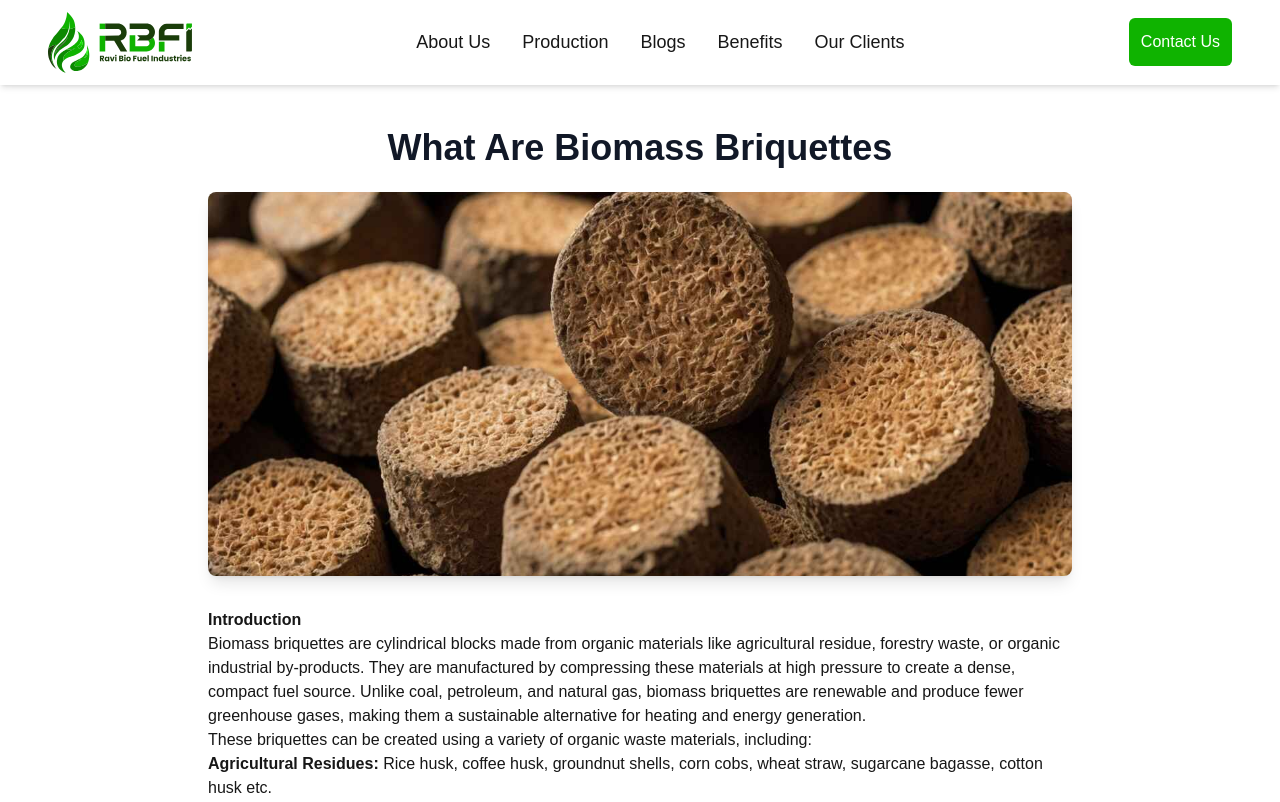
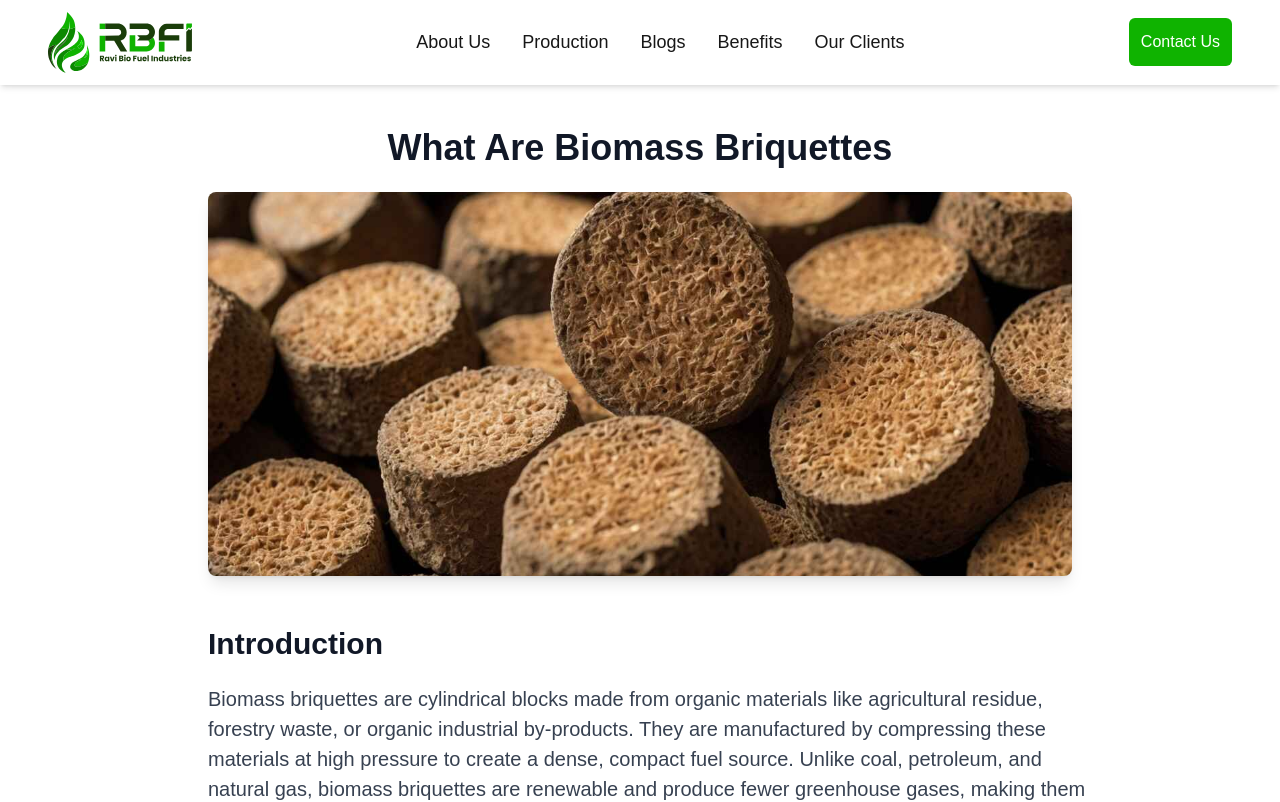
Before and after one commit to Pallab-Kashyap/RBF-Industries, a Next.js app: page /blogs/0 in a window 1280 px wide. Shown: the top 802 px of the page. Built offline with nearby package versions, Linux system fonts and the light colour scheme.

Commit message:
blogs updated

```diff
--- a/package.json
+++ b/package.json
@@ -14,6 +14,7 @@
     "@fortawesome/free-solid-svg-icons": "^6.7.2",
     "@fortawesome/react-fontawesome": "^0.2.2",
     "@gsap/react": "^2.1.1",
+    "@tailwindcss/typography": "^0.5.15",
     "@vercel/analytics": "^1.3.2",
     "dotenv": "^16.4.5",
     "gsap": "^3.12.5",
@@ -21,7 +22,8 @@
     "react": "^18",
     "react-dom": "^18",
     "react-markdown": "^9.0.1",
-    "react-toastify": "^10.0.6"
+    "react-toastify": "^10.0.6",
+    "remark-gfm": "^4.0.0"
   },
   "devDependencies": {
     "@types/node": "^20",
--- a/src/app/blogs/[blogId]/page.tsx
+++ b/src/app/blogs/[blogId]/page.tsx
@@ -4,6 +4,7 @@ import Link from "next/link";
 import { blogImg1, blogImg2, blogImg3, blogImg4, blogImg5, blogImg6 } from "../../../../public/assets/blogImg";
 import { Blog } from "@/app/components/Blogs/Blogs";
 import ReactMarkdown from 'react-markdown'
+import remarkGfm from "remark-gfm";
 
 const blogList: Blog[] = [
   {
@@ -11,8 +12,7 @@ const blogList: Blog[] = [
     title: "What Are Biomass Briquettes",
     description:
       "Biomass briquettes are cylindrical blocks made from organic materials like agricultural residue, forestry waste, or organic industrial by-products.",
-    content: `# **Introduction**
-
+    content: `### Introduction
 
 Biomass briquettes are cylindrical blocks made from organic materials like agricultural residue, forestry waste, or organic industrial by-products. They are manufactured by compressing these materials at high pressure to create a dense, compact fuel source. Unlike coal, petroleum, and natural gas, biomass briquettes are renewable and produce fewer greenhouse gases, making them a sustainable alternative for heating and energy generation.
 
@@ -55,7 +55,7 @@ Biomass briquettes offer several advantages over conventional fossil fuels and e
     img: blogImg2,
     title: `Fueling India's Green Future`,
     description: `India, a nation grappling with energy security and environmental concerns, is increasingly turning towards sustainable alternatives. One such promising solution is biomass briquettes, a clean and efficient fuel source derived from agricultural residues. The Indian government has recognized the potential of biomass briquettes and has implemented several policies to promote their adoption.`,
-    content: `**Introduction**
+    content: `### Introduction
 
   India, a nation grappling with energy security and environmental concerns, is increasingly turning towards sustainable alternatives. One such promising solution is biomass briquettes, a clean and efficient fuel source derived from agricultural residues. The Indian government has recognized the potential of biomass briquettes and has implemented several policies to promote their adoption.
 
@@ -103,7 +103,7 @@ By promoting the use of biomass briquettes, India can reduce its dependence on f
     title: "The Journey of Biomass",
     description: `In the quest for sustainable energy solutions, biomass briquettes have emerged as a promising alternative to traditional fossil fuels.`,
     content:
-    `**Introduction**
+    `### Introduction
 
 In the quest for sustainable energy solutions, biomass briquettes have emerged as a promising alternative to traditional fossil fuels. These compacted blocks of organic waste material offer a renewable and environmentally friendly fuel source, making them a key player in the transition towards a greener future1.
 
@@ -134,12 +134,10 @@ Bio briquettes represent a sustainable and eco-friendly alternative to conventio
     title: "Exploring Biomass Materials",
     img: blogImg4,
     description: '',
-    content:
-`**Introduction**
+    content: `
+### Introduction
 
 Biomass materials play a crucial role in renewable energy, offering a sustainable alternative to traditional fossil fuels. Agricultural and industrial residues can be transformed into briquettes, providing an efficient energy source while minimizing waste. In this blog, we’ll explore the typical characteristics of biomass materials, focusing on their ash content and calorific value, which are vital for briquette manufacturing.
-
----
 
 **Biomass Materials and Their Properties**
 
@@ -148,7 +146,7 @@ Below is a detailed table highlighting various biomass materials, their ash cont
 Here is the complete table of biomass materials and their characteristics based on the provided image:
 
 | **Biomass** | **Ash Content (%)** | **Calorific Value (Kcal/kg)** |
-| --- | --- | --- |
+| :---: | :---: | :---: |
 | Bagasse | 1.80 | 4380K |
 | Castor Seed Shell | 8.00 | 3862K |
 | Castor Stick | 5.40 | 4300K |
@@ -184,7 +182,6 @@ Here is the complete table of biomass materials and their characteristics based
 | Rice Straw | 21.20 | 3200K |
 | Tea Waste | 3.80 | 4237K |
 | Sunflower Stalk | 4.30 | 4300K |
----
 
 **Why These Characteristics Matter**
 
@@ -193,24 +190,25 @@ Here is the complete table of biomass materials and their characteristics based
 2. **Calorific Value**:
     - This indicates the energy released during combustion. Higher calorific values make a material more effective as a fuel source.
 
----
-
 **Applications in Briquette Production**
 
 - Materials like **Bagasse** and **Groundnut Shells** are ideal for high-quality briquettes due to their low ash content and high calorific value.
 - High ash content materials like **Rice Husk** and **Tobacco Waste** may require blending with other materials for better performance.
 
----
 
 **Conclusion**
 
-Understanding the properties of biomass materials helps optimize the briquette production process. By selecting the right mix of materials, manufacturers can achieve a balance of efficiency, cost-effectiveness, and sustainability, contributing to India’s green energy goals.`
-  },
+Understanding the properties of biomass materials helps optimize the briquette production process. By selecting the right mix of materials, manufacturers can achieve a balance of efficiency, cost-effectiveness, and sustainability, contributing to India’s green energy goals.
+`},
   {
     img: blogImg5,
     title: "Biomass Briquettes vs. Traditional Fuels",
     description: "As industries worldwide strive to reduce their environmental impact and operational costs, the choice of fuel for boilers becomes increasingly significant",
-    content: `As industries worldwide strive to reduce their environmental impact and operational costs, the choice of fuel for boilers becomes increasingly significant. While traditional fuels like coal and wood have been the mainstay for decades, biomass briquettes are emerging as a compelling alternative. Let's delve into a scientific comparison of these fuel sources to understand their impact on industrial operations.
+    content: `
+
+## Introduction
+
+As industries worldwide strive to reduce their environmental impact and operational costs, the choice of fuel for boilers becomes increasingly significant. While traditional fuels like coal and wood have been the mainstay for decades, biomass briquettes are emerging as a compelling alternative. Let's delve into a scientific comparison of these fuel sources to understand their impact on industrial operations.
 
 ### Environmental Impact
 
@@ -252,7 +250,10 @@ Biomass briquettes have emerged as a promising alternative to traditional fuels
     img: blogImg6,
     title: "A Step Towards Net Zero",
     description: "India, a nation striving for sustainable development, is increasingly exploring renewable energy sources to reduce its reliance on fossil fuels and achieve its net-zero emissions goals",
-    content: `India, a nation striving for sustainable development, is increasingly exploring renewable energy sources to reduce its reliance on fossil fuels and achieve its net-zero emissions goals. Among these, biomass briquettes have emerged as a promising solution, offering a cleaner and more efficient alternative to traditional fuels like coal and wood.
+    content: `
+### Introduction
+
+India, a nation striving for sustainable development, is increasingly exploring renewable energy sources to reduce its reliance on fossil fuels and achieve its net-zero emissions goals. Among these, biomass briquettes have emerged as a promising solution, offering a cleaner and more efficient alternative to traditional fuels like coal and wood.
 
 **What are Biomass Briquettes?**
 
@@ -296,8 +297,8 @@ const page = async ({ params }: { params: { blogId: string } }) => {
   const blogNumber = blogId ? Number(blogId) : NaN;
 
   return (
-    <div className="container mx-auto px-4 py-8 max-w-4xl mt-24">
-      <article className="prose lg:prose-xl">
+    <div className="container mx-auto px-4 py-8 max-w-4xl mt-24 ">
+      <article className="">
         <h1 className="text-3xl md:text-4xl font-bold text-gray-900 mb-6 text-center ">
           {blogList[blogNumber].title}
         </h1>
@@ -311,17 +312,19 @@ const page = async ({ params }: { params: { blogId: string } }) => {
           />
         </div>
 
-        <div className="prose prose-lg max-w-none">
+        <div className="prose lg:prose-xl max-w-none ">
 
           <ReactMarkdown
-          className="markdown"
-          components={{
-            a: ({ href, children }) => (
-              <a href={href} target="_blank" rel="noopener noreferrer">
-                {children}
-              </a>
-            ),
-          }}
+          className="markdown sm:min-w-[80ch]"
+          remarkPlugins={[remarkGfm]}
+          // components={{
+          //   a: ({ href, children }) => (
+          //     <a href={href} target="_blank" rel="noopener noreferrer">
+          //       {children}
+          //     </a>
+          //   ),
+          // }}
+          // escapeHtml={false}
           >{blogList[blogNumber].content}</ReactMarkdown>
         </div>
 
--- a/src/app/components/Footer/FooterContainer.tsx
+++ b/src/app/components/Footer/FooterContainer.tsx
@@ -83,7 +83,7 @@ const HomePage: React.FC = () => {
               className=" hover:text-[#4477b9] hover:scale-150 p-[6px] cursor-pointer"
             />
           </Link>
-          <Link href={'https://www.instagram.com/rbfindustries?igsh=MWduM2ljaXZ5NG51cA=='} target="_blank">
+          <Link href={'https://www.linkedin.com/company/ravi-bio-fuel-industries'} target="_blank">
             <FontAwesomeIcon
               icon={faLinkedin}
               className=" hover:text-[#1877F2] hover:scale-150 p-[6px] cursor-pointer"
--- a/src/app/components/MoveToTop.tsx
+++ b/src/app/components/MoveToTop.tsx
@@ -8,7 +8,7 @@ const MoveToTop = () => {
   return (
     <Link
     href='#home'
-     className=' fixed h-10 w-10 rounded-lg flex justify-center items-center bg-[#0FB300] top-[90%] sm:top-[85%] z-30 right-3 sm:right-12 2xl:right-40 cursor-pointer'>
+     className=' fixed h-12 w-12 rounded-lg flex justify-center items-center bg-[#0FB300] top-[90%] sm:top-[85%] z-30 right-3 sm:right-12 2xl:right-40 cursor-pointer'>
         <FontAwesomeIcon
             icon={faArrowUp}
             className='text-white'
--- a/src/app/globals.css
+++ b/src/app/globals.css
@@ -65,3 +65,49 @@ input[type="number"]::-webkit-outer-spin-button {
 .instagram-gradient:hover {
   transform: scale(1.1); /* Slight scaling on hover */
 }
+
+
+
+.markdown {
+  table {
+    border-collapse: separate;
+    border-spacing: 0;
+    border: 1px solid rgba(0, 0, 0, 0.150); /* Outer border for the table */
+    border-radius: 10px; /* Rounded corners for the table */
+    overflow: hidden; /* Ensure content fits within the rounded corners */
+    width: 100%; /* Optional: Make table responsive */
+  }
+
+  th {
+    background-color: rgb(238, 235, 235);
+  }
+
+  th,
+  td {
+    padding: 6px 13px;
+    border: 1px solid rgba(0, 0, 0, 0.150); /* Inner borders for cells */
+
+  }
+
+  p {
+    line-height: 1.5;
+  }
+
+  /* Apply rounded corners only to the outermost corners of the table */
+  tr:first-child th:first-child {
+    border-top-left-radius: 10px; /* Top-left corner */
+  }
+
+  tr:first-child th:last-child {
+    border-top-right-radius: 10px; /* Top-right corner */
+  }
+
+  tr:last-child td:first-child {
+    border-bottom-left-radius: 10px; /* Bottom-left corner */
+  }
+
+  tr:last-child td:last-child {
+    border-bottom-right-radius: 10px; /* Bottom-right corner */
+  }
+
+}
--- a/tailwind.config.ts
+++ b/tailwind.config.ts
@@ -19,5 +19,7 @@ module.exports = {
       },
     },
   },
-  plugins: [],
+  plugins: [
+    require('@tailwindcss/typography'),
+  ],
 }
```
Also changed, not shown: src/app/about-us/page.tsx (+2 -29 lines), 1 other file (tests, documents, lock files or other folders).
